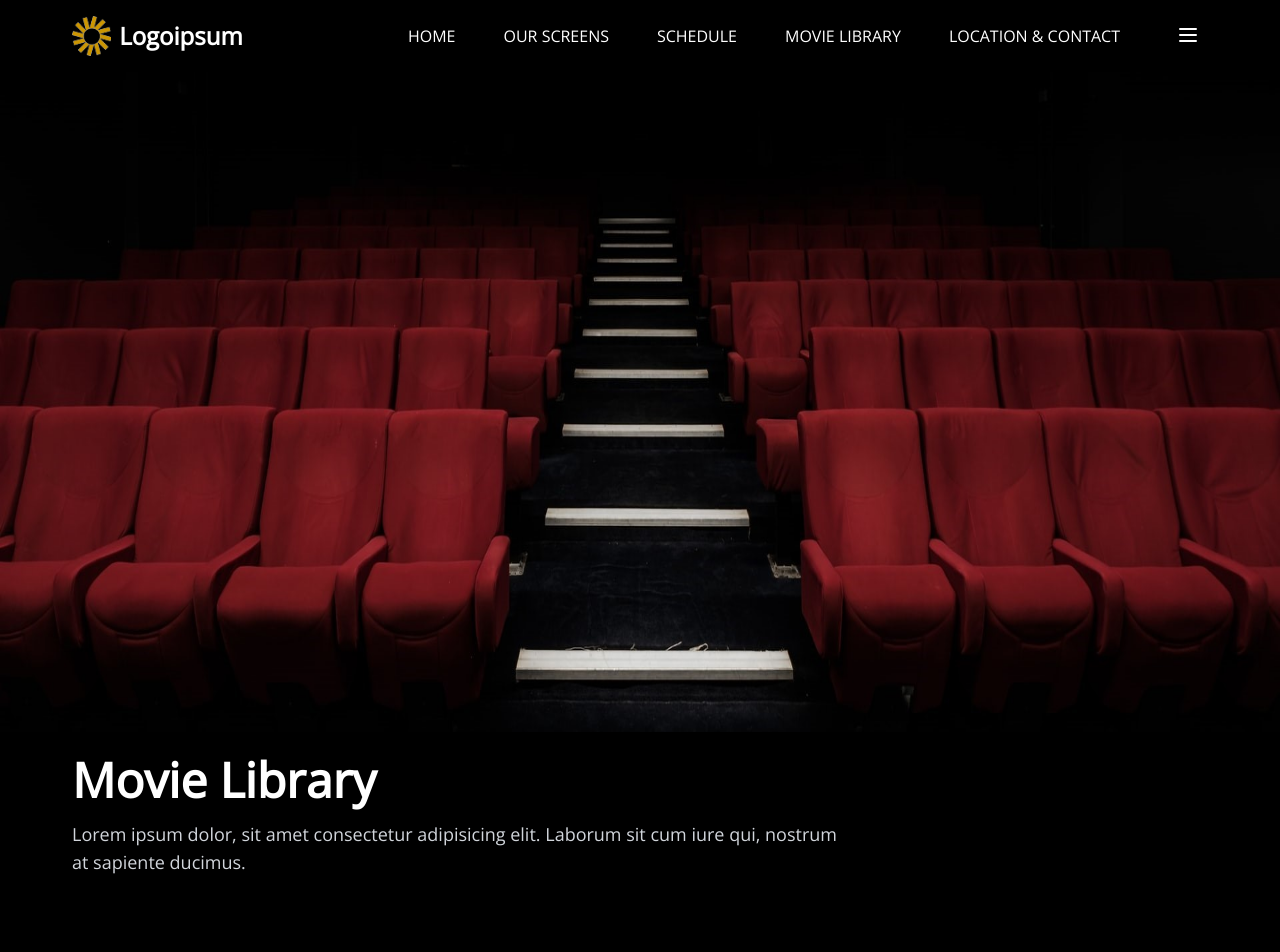
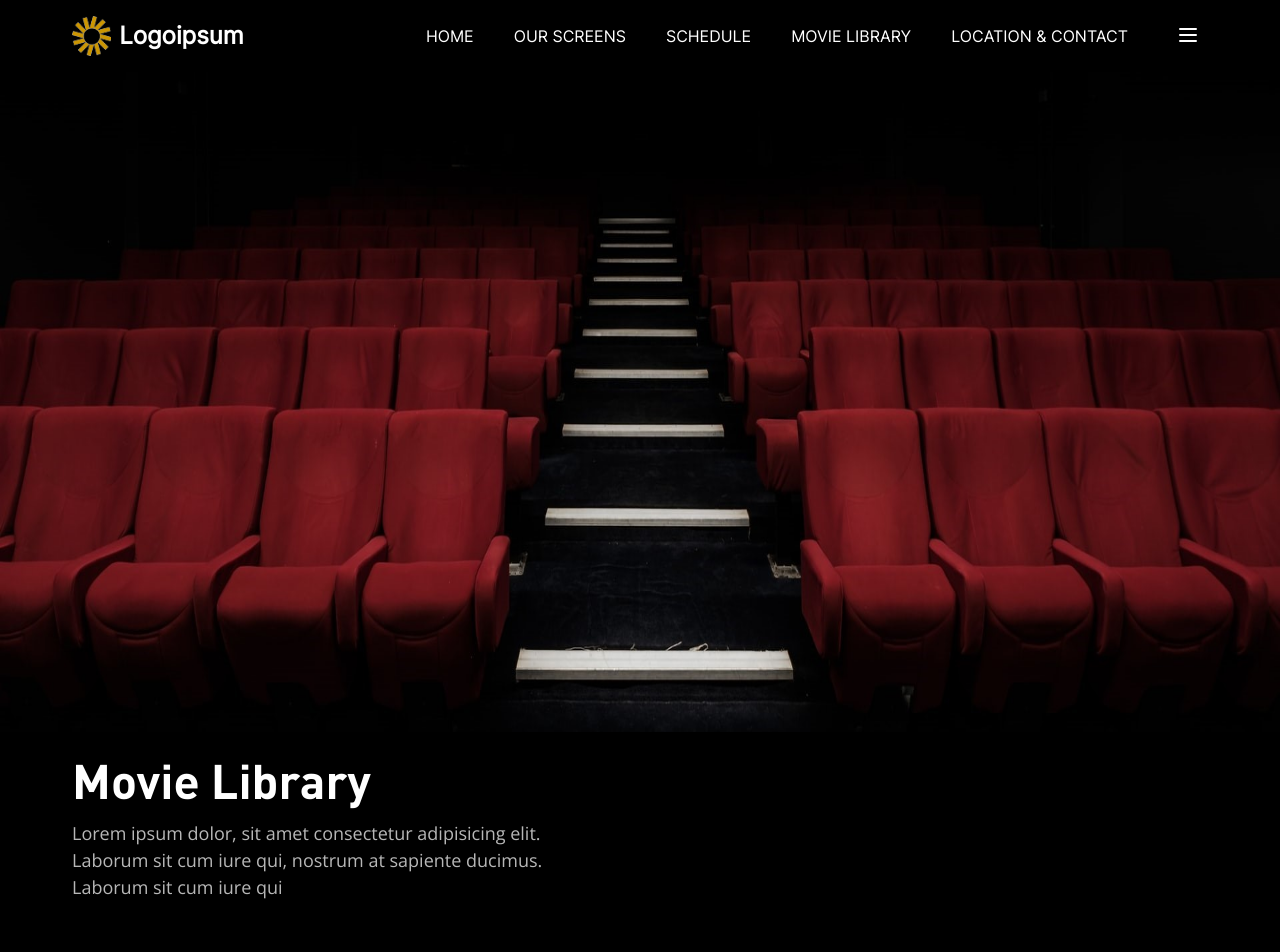
Before and after one commit to HashanLi94/vue-movie-app, a Vue app: page / in a window 1280 px wide. Shown: the top 952 px of the page. Built offline with nearby package versions, Linux system fonts and the light colour scheme; no server answers; what @fawmi/vue-google-maps would draw is missing.

Commit message:
FIX: UI updates

```diff
--- a/src/components/sections/Hero.vue
+++ b/src/components/sections/Hero.vue
@@ -2,7 +2,10 @@
 	import homeBanner from "../../assets/imgs/Home_banner.jpg";
 </script>
 <template>
-	<section ref="hero_section" class="relative w-full bg-black text-white lg:min-h-screen">
+	<section
+		ref="hero_section"
+		class="relative w-full bg-black text-white lg:min-h-screen"
+	>
 		<div class="">
 			<img
 				:src="homeBanner"
@@ -11,11 +14,14 @@
 			/>
 		</div>
 
-		<div class="flex flex-col page-layout pt-6 pb-16 lg:pt-6 lg:pb-24 space-y-4">
-			<h2 class="text-4xl lg:text-5xl font-bold">Movie Library</h2>
-			<p class="max-w-3xl text-lg text-gray-300">
-				Lorem ipsum dolor, sit amet consectetur adipisicing elit. Laborum sit
-				cum iure qui, nostrum at sapiente ducimus.
+		<div
+			class="flex flex-col page-layout pt-6 pb-16 lg:pt-6 lg:pb-24 space-y-4"
+		>
+			<p class="text-4xl lg:text-5xl font-dinBold">Movie Library</p>
+			<p class="max-w-3xl text-[18px] text-[#B7B7B7]">
+				Lorem ipsum dolor, sit amet consectetur adipisicing elit. <br />
+				Laborum sit cum iure qui, nostrum at sapiente ducimus. <br />
+				Laborum sit cum iure qui <br />
 			</p>
 		</div>
 	</section>
--- a/src/components/ui/Header.vue
+++ b/src/components/ui/Header.vue
@@ -1,6 +1,6 @@
 <script setup></script>
 <template>
-	<header class="shadow bg-black text-white">
+	<header class="shadow bg-black text-white font-inter">
 		<div
 			class="page-layout sticky top-0 flex flex-col overflow-hidden py-4 md:flex-row md:items-center md:justify-between"
 		>
@@ -38,21 +38,21 @@
 				class="peer-checked:mt-8 peer-checked:max-h-56 flex max-h-0 w-full flex-col items-center justify-between overflow-hidden transition-all md:ml-24 md:max-h-full md:flex-row md:items-start"
 			>
 				<ul
-					class="flex flex-col items-center space-y-2 md:ml-auto md:flex-row md:space-y-0"
+					class="flex flex-col items-center space-y-2 md:ml-auto md:flex-row md:space-y-0 text-[16px]"
 				>
-					<li class="md:mr-12 hover:opacity-80 uppercase cursor-pointer">
+					<li class="md:mr-10 hover:opacity-80 uppercase cursor-pointer">
 						<router-link to="/">Home</router-link>
 					</li>
-					<li class="md:mr-12 hover:opacity-80 uppercase cursor-pointer">
+					<li class="md:mr-10 hover:opacity-80 uppercase cursor-pointer">
 						<router-link to="/">Our Screens</router-link>
 					</li>
-					<li class="md:mr-12 hover:opacity-80 uppercase cursor-pointer">
+					<li class="md:mr-10 hover:opacity-80 uppercase cursor-pointer">
 						<router-link to="/">Schedule</router-link>
 					</li>
-					<li class="md:mr-12 hover:opacity-80 uppercase cursor-pointer">
+					<li class="md:mr-10 hover:opacity-80 uppercase cursor-pointer">
 						<router-link to="/">Movie Library</router-link>
 					</li>
-					<li class="md:mr-12 hover:opacity-80 uppercase cursor-pointer">
+					<li class="md:mr-10 hover:opacity-80 uppercase cursor-pointer">
 						<router-link to="/">Location & Contact</router-link>
 					</li>
 					<li class="hover:opacity-80 hidden md:block">
--- a/src/index.css
+++ b/src/index.css
@@ -29,4 +29,20 @@
 		font-style: normal;
 		font-display: swap;
 	}
+
+	@font-face {
+		font-family: "DIN";
+		src: url("../src/assets/fonts/din/DIN-Regular.ttf") format("truetype"),
+			url("../src/assets/fonts/din/DIN-Regular.ttf") format("truetype");
+		/* font-style: normal; */
+		font-display: swap;
+	}
+
+	@font-face {
+		font-family: "DIN-Bold";
+		src: url("../src/assets/fonts/din/DIN-Bold.ttf") format("truetype"),
+			url("../src/assets/fonts/din/DIN-Bold.ttf") format("truetype");
+		/* font-style: normal; */
+		font-display: swap;
+	}
 }
--- a/tailwind.config.js
+++ b/tailwind.config.js
@@ -6,6 +6,8 @@ export default {
 			fontFamily: {
 				sans: ["Open-sans", "sans-serif"],
 				inter: ["Inter", "sans-serif"],
+				din: ["DIN", "sans-serif"],
+				dinBold: ["DIN-Bold", "sans-serif"],
 			},
 		},
 	},
```
Also changed, not shown: src/assets/fonts/din/DIN-Bold.ttf (added), src/assets/fonts/din/DIN-Regular.ttf (added).
